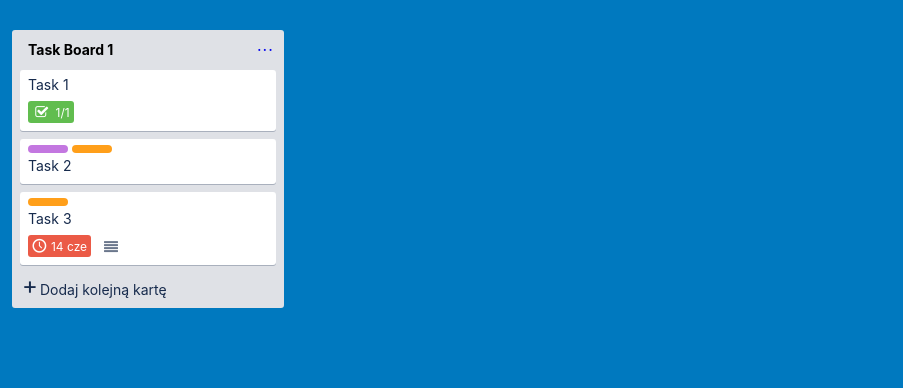
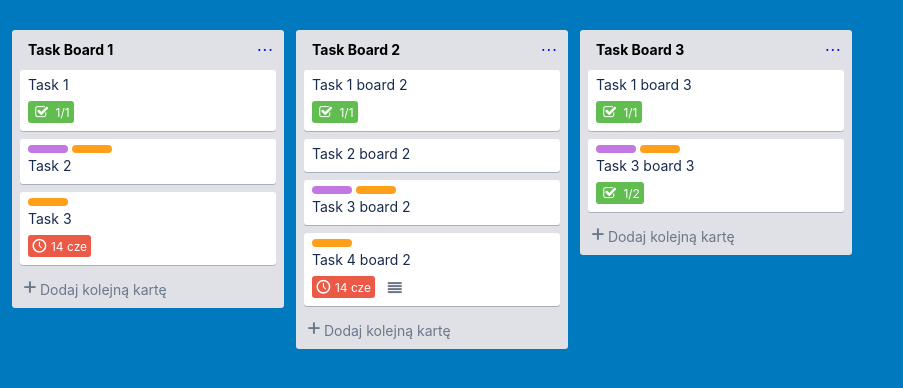
Before and after one commit to p-miszczuk/trelloboard, a plain HTML site: page index.html in a window 1280 px wide. Shown: the whole page, without its empty margins (0-903 px from the left). Drawn offline with Linux system fonts and the light colour scheme.

Commit message:
create two more boards / fix style bugs

```diff
--- a/index.html
+++ b/index.html
@@ -62,9 +62,6 @@
                                     <span class="icon-clock"></span>
                                     <span class="info-date">14 cze</span>
                                 </div>
-                                <div class="badge-description" title="Ta karta ma opis.">
-                                    <span class="icon-align-justify"></span>
-                                </div>
                             </div>
                             <span class="icon-pencil"></span>
                         </div>
@@ -79,6 +76,125 @@
             </div>
         </div>
 
+        <!-- third column -->
+        <div class="wrapper">
+                <div class="column">
+
+                    <!-- column header -->
+                    <div class="column-header">
+                        <h2 class="hide">Task board 2</h2>
+                        <div class="column-header-target" aria-label="W trakcie">Task Board 2</div>
+                        <div class="column-header-extras"><a href="#">...</a></div>
+                    </div>
+
+                    <!-- added tasks -->
+                    <div class="column-items">
+                        <a href="#">
+                            <div class="item">
+                                <span class="item-title">Task 1 board 2</span>
+                                <div class="badges">
+                                    <div class="badge-checklist" title="Elementy listy zadań">
+                                        <span class="icon-check"></span>
+                                        <span class="info-check"> 1/1 </span>
+                                    </div>
+                                </div>
+                                <span class="icon-pencil"></span>
+                            </div>
+                        </a>
+                        <a href="#">
+                                <div class="item">
+                                    <span class="item-title">Task 2 board 2</span>
+                                    <span class="icon-pencil"></span>
+                                </div>
+                            </a>
+                        <a href="">
+                            <div class="item">
+                                <div class="list-card-labels">
+                                    <span class="label-violet"></span>
+                                    <span class="label-orange"></span>
+                                </div>
+                                <span class="item-title">Task 3 board 2</span>
+                                <span class="icon-pencil"></span>
+                            </div>
+                        </a>
+                        <a href="">
+                            <div class="item">
+                                <div class="list-card-labels">
+                                    <span class="label-orange"></span>
+                                </div>
+                                <span class="item-title">Task 4 board 2</span>
+                                <div class="badges">
+                                    <div class="badge-date" title="Ta karta jest od niedawna przeterminowana.">
+                                        <span class="icon-clock"></span>
+                                        <span class="info-date">14 cze</span>
+                                    </div>
+                                    <div class="badge-description" title="Ta karta ma opis.">
+                                        <span class="icon-align-justify"></span>
+                                    </div>
+                                </div>
+                                <span class="icon-pencil"></span>
+                            </div>
+                        </a>
+                    </div>
+
+                    <!-- create new task -->
+                    <a href="" class="add-item">
+                        <span class="item-another-task">Dodaj kolejną kartę</span>
+                    </a>
+
+                </div>
+        </div>
+
+        <div class="wrapper">
+                <div class="column">
+
+                    <!-- column header -->
+                    <div class="column-header">
+                        <h2 class="hide">Task board 3</h2>
+                        <div class="column-header-target" aria-label="W trakcie">Task Board 3</div>
+                        <div class="column-header-extras"><a href="#">...</a></div>
+                    </div>
+
+                    <!-- added tasks -->
+                    <div class="column-items">
+                        <a href="#">
+                            <div class="item">
+                                <span class="item-title">Task 1 board 3</span>
+                                <div class="badges">
+                                    <div class="badge-checklist" title="Elementy listy zadań">
+                                        <span class="icon-check"></span>
+                                        <span class="info-check"> 1/1 </span>
+                                    </div>
+                                </div>
+                                <span class="icon-pencil"></span>
+                            </div>
+                        </a>
+                        <a href="">
+                            <div class="item">
+                                <div class="list-card-labels">
+                                    <span class="label-violet"></span>
+                                    <span class="label-orange"></span>
+                                </div>
+                                <span class="item-title">Task 3 board 3</span>
+                                <div class="badges">
+                                    <div class="badge-checklist" title="Elementy listy zadań">
+                                        <span class="icon-check"></span>
+                                        <span class="info-check"> 1/2 </span>
+                                    </div>
+                                </div>
+                                <span class="icon-pencil"></span>
+                            </div>
+                        </a>
+                    </div>
+
+                    <!-- create new task -->
+                    <a href="" class="add-item">
+                        <span class="item-another-task">Dodaj kolejną kartę</span>
+                    </a>
+
+                </div>
+        </div>
+
     </div>
 
 </body>
--- a/scss/colors.scss
+++ b/scss/colors.scss
@@ -4,7 +4,7 @@ $colors: (
     bgColumnColor: #dfe1e6,
     fontColumnColor: #172b4d,
     fontEditColor: #42526e,
-    bgHeaderAndAddElemColor: #6b778c,
+    HeaderAndAddElemColor: #6b778c,
     bgHeaderAndAddElemHoverColor: #c3c7d1,
     bgItemColor: #fff,
     bgEditIconColor: #ebecf0,
--- a/scss/styles.scss
+++ b/scss/styles.scss
@@ -280,6 +280,7 @@ body {
                 text-decoration: none;
 
                 &:hover {
+                    color: color(fontColumnColor);
                     text-decoration: underline;
                     border-bottom-left-radius: $baseBorderRadius;
                     border-bottom-right-radius: $baseBorderRadius;
@@ -287,7 +288,7 @@ body {
                 }
 
                 .item-another-task {
-                   color: color(fontColumnColor);
+                   color: color(HeaderAndAddElemColor);
 
                    &:before {
                         content: "+";
@@ -302,6 +303,8 @@ body {
     }
 }
 
+
+//hide element class
 .hide {
     display: none;
     text-indent: -9999px;
```
Also changed, not shown: css/styles.css, 1 other file.
